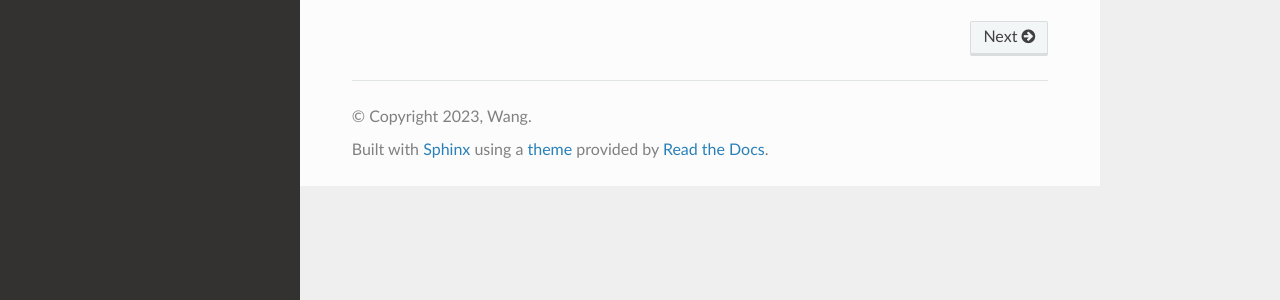
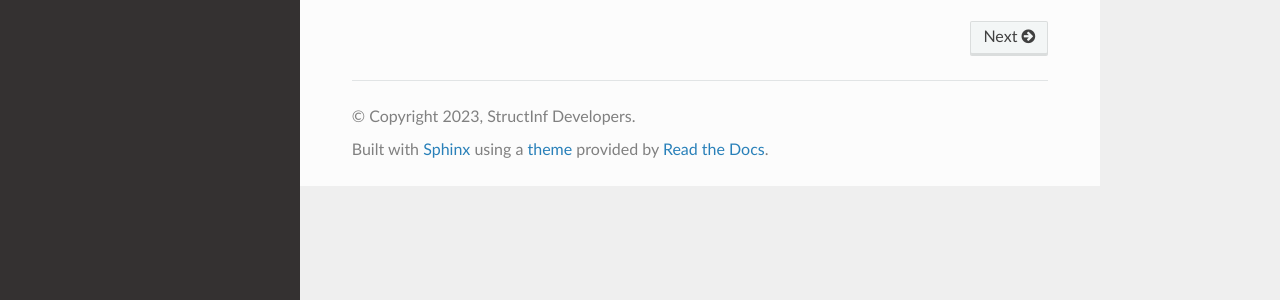
Before and after one commit to wang422003/Benchmarking-Structural-Inference-Methods-for-Interacting-Dynamical-Systems, a Sphinx documentation site: the page built from docs/source/index.rst, in a window 1280 px wide. Shown: the part 535-835 px from the top of the page. Built offline with Sphinx 7.4.7 and the Read the Docs theme 2.0.0, drawn with Linux system fonts in a browser that asks for light colours.

Commit message:
Update conf.py

```diff
--- a/docs/source/conf.py
+++ b/docs/source/conf.py
@@ -3,8 +3,8 @@
 # -- Project information
 
 project = 'StructInf'
-copyright = '2023, Wang'
-author = 'Wang'
+copyright = '2023, StructInf Developers'
+author = 'StructInf Developers'
 
 release = '0.1'
 version = '0.1.0'
```
